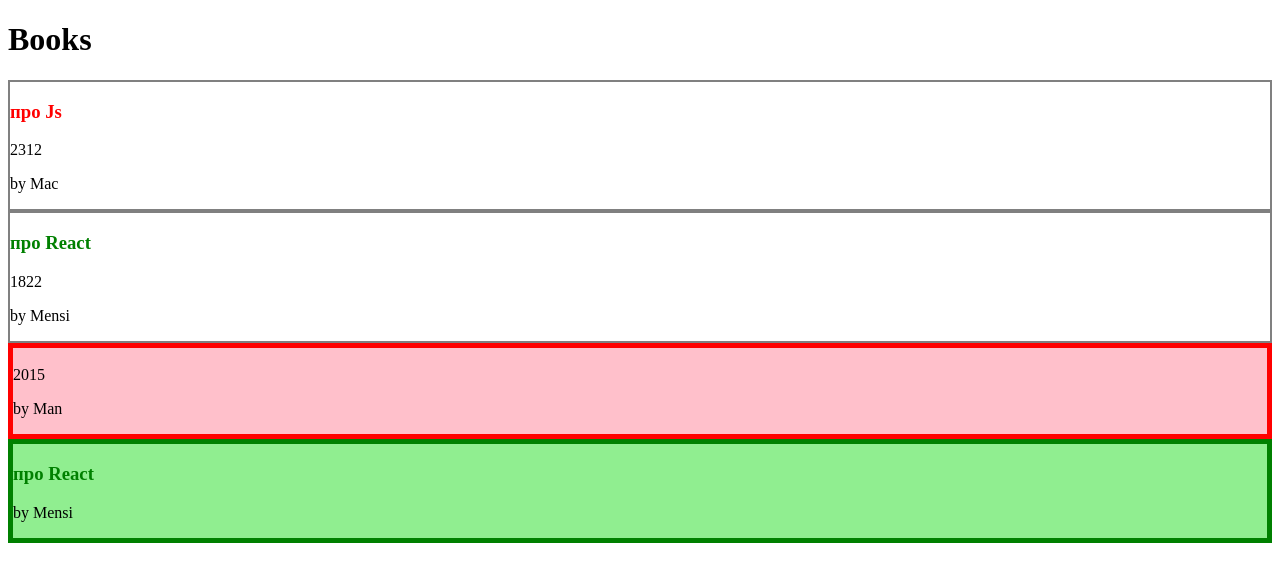
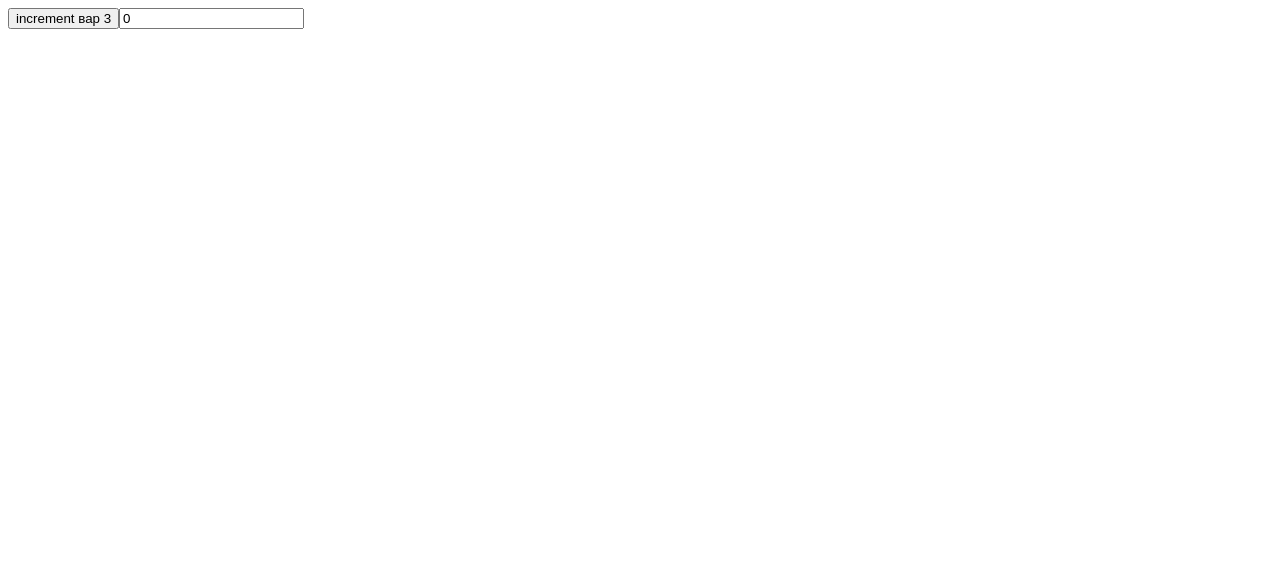
Before and after one commit to maximmorenko/movies, a React (Create React App) app: page / in a window 1280 px wide. Shown: the top 582 px of the page. Built offline with nearby package versions, Linux system fonts and the light colour scheme.

Commit message:
3 варианта передачи состояния

```diff
--- a/src/App.js
+++ b/src/App.js
@@ -1,24 +1,16 @@
 import React from 'react';
 import './App.css';
-import Book from './components/Book';
-import Preloader from './components/Preloader';
+// import Book from './components/Book';
+// import Preloader from './components/Preloader';
+import Counter from './components/Counter';
 
-const App = (props) => {
-  // приложение принимает пропс состояния загрузки
-  return props.isLoading
-  ?
-  //каждый элемент условного оператора оборачиваем в круглые скобки
-  (<Preloader />)
-  :
-  (<div>
-        <h1>Books</h1>
-        <Book name="про Js" year="2312" autor="by Mac" color="red"/>
-        <Book name="про React" year="1822" autor="by Mensi" color="green"/>
-        {/* для примера условной отрисовки не передадим пропс неим в бук */}
-        <Book year="2015" autor="by Man" color="blue"/>
-        {/* для примера условной отрисовки не передадим пропс еар в бук */}
-        <Book name="про React" autor="by Mensi" color="green"/>
-  </div>);
+const App = () => {
+
+  return (
+  <div>
+    <Counter />
+  </div>
+  );
 }
 
 export default App;
--- a/src/components/Book.jsx
+++ b/src/components/Book.jsx
@@ -7,7 +7,7 @@ const Book = (props) => {
         // return null
         // если пропс нэим пришел пустым, то фон блока красим в розовый
         return (
-            <div style={{ border: "5px solid red", backgroundColor: "pink"}}>
+            <div style={{ border: "5px solid red", backgroundColor: "pink", margin: "10px"}}>
             <h3 style={{ color: props.color}}>{props.name}</h3>
             <p>{props.year}</p>
             <p>{props.autor}</p>
@@ -16,7 +16,7 @@ const Book = (props) => {
     } else if (!props.year) {
         // если пропс еар пришел пустым, то фон блока красим в серый
         return (
-            <div style={{ border: "5px solid green", backgroundColor: "lightGreen"}}>
+            <div style={{ border: "5px solid green", backgroundColor: "lightGreen", margin: "10px"}}>
             <h3 style={{ color: props.color}}>{props.name}</h3>
             <p>{props.year}</p>
             <p>{props.autor}</p>
@@ -24,7 +24,7 @@ const Book = (props) => {
         )
     }
     return (
-        <div style={{ border: "2px solid grey"}}>
+        <div style={{ border: "2px solid grey", margin: "10px"}}>
             <h3 style={{ color: props.color}}>{props.name}</h3>
             <p>{props.year}</p>
             <p>{props.autor}</p>
--- /dev/null
+++ b/src/components/Counter.jsx
@@ -0,0 +1,42 @@
+import React, { Component } from 'react';
+
+class Counter extends Component {
+    //вар 1. с использованием стрелочной функции которой не нужно указывать контекст
+
+     state = {count: 0};
+    // hendleClickIn = () => {
+    //     this.setState({count: this.state.count + 1})
+    // };
+    // hendleClickDe = () => {
+    //     this.setState({count: this.state.count - 1})
+    // };
+
+    //вар 2. используем конструктор в котором укажем контекст (забиндим)
+    // constructor () {
+    //     super()
+    //     this.state = {count: 0};
+
+    //     this.hendleClickIn = this.hendleClickIn.bind(this);
+    //     this.hendleClickDe = this.hendleClickDe.bind(this);
+    // }
+    // hendleClickIn() {
+    //     this.setState({count: this.state.count + 1})
+    // }
+    // hendleClickDe() {
+    //     this.setState({count: this.state.count - 1})
+    // }
+
+    render() {
+        return (
+            <div>
+                {/* вар 3. также состояние можно записать в самом слушателе, вместо функции */}
+                <button onClick={() => this.setState({count: this.state.count + 1})}>increment вар 3</button>
+                {/* <button onClick={this.hendleClickIn}>increment</button> */}
+                <input type="text" value={this.state.count}/>
+                {/* <button onClick={this.hendleClickDe}>decrement</button> */}
+            </div>
+        );
+    }
+}
+
+export default Counter;
```
Also changed, not shown: src/App.css (line endings or trailing spaces).
